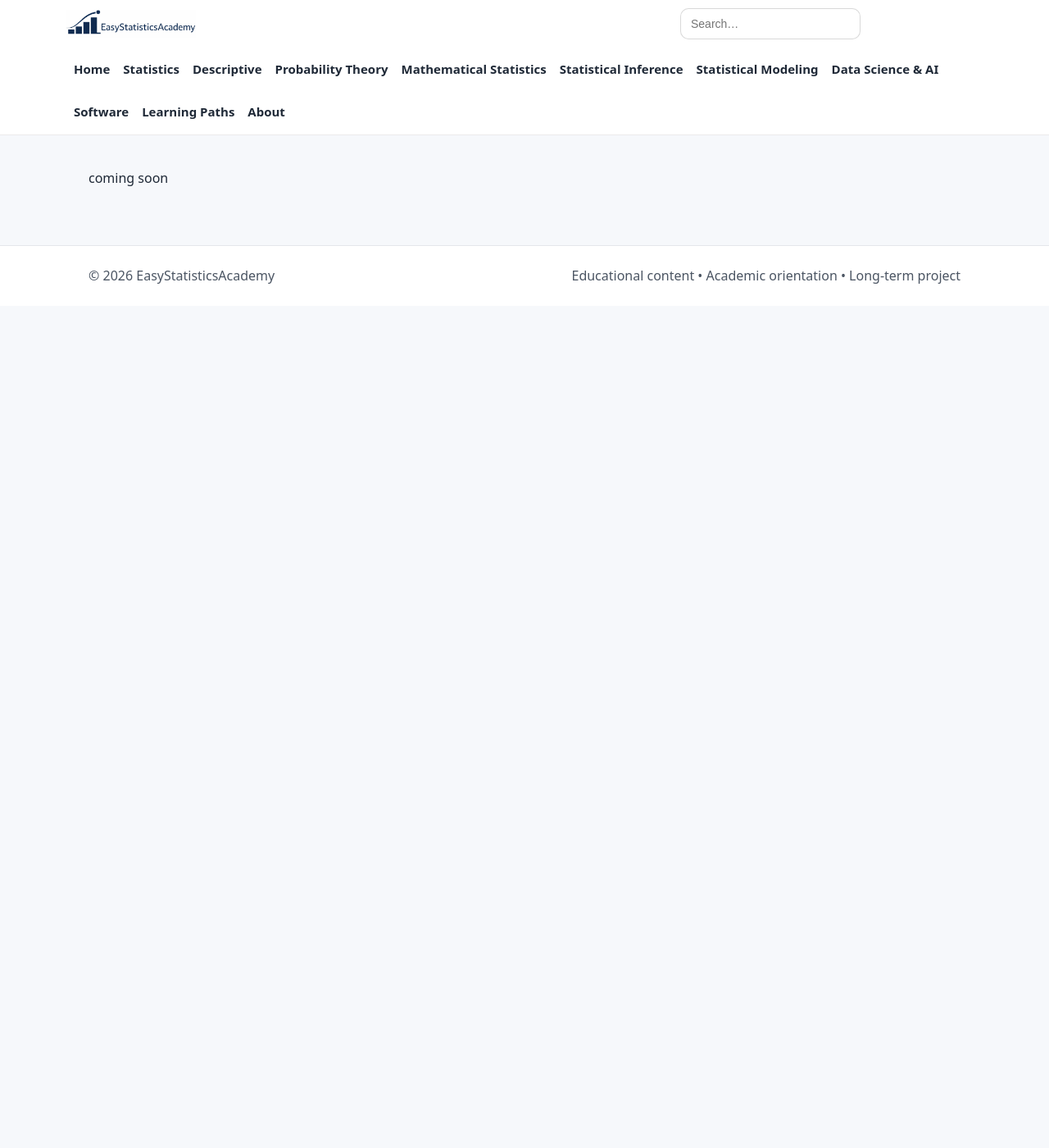
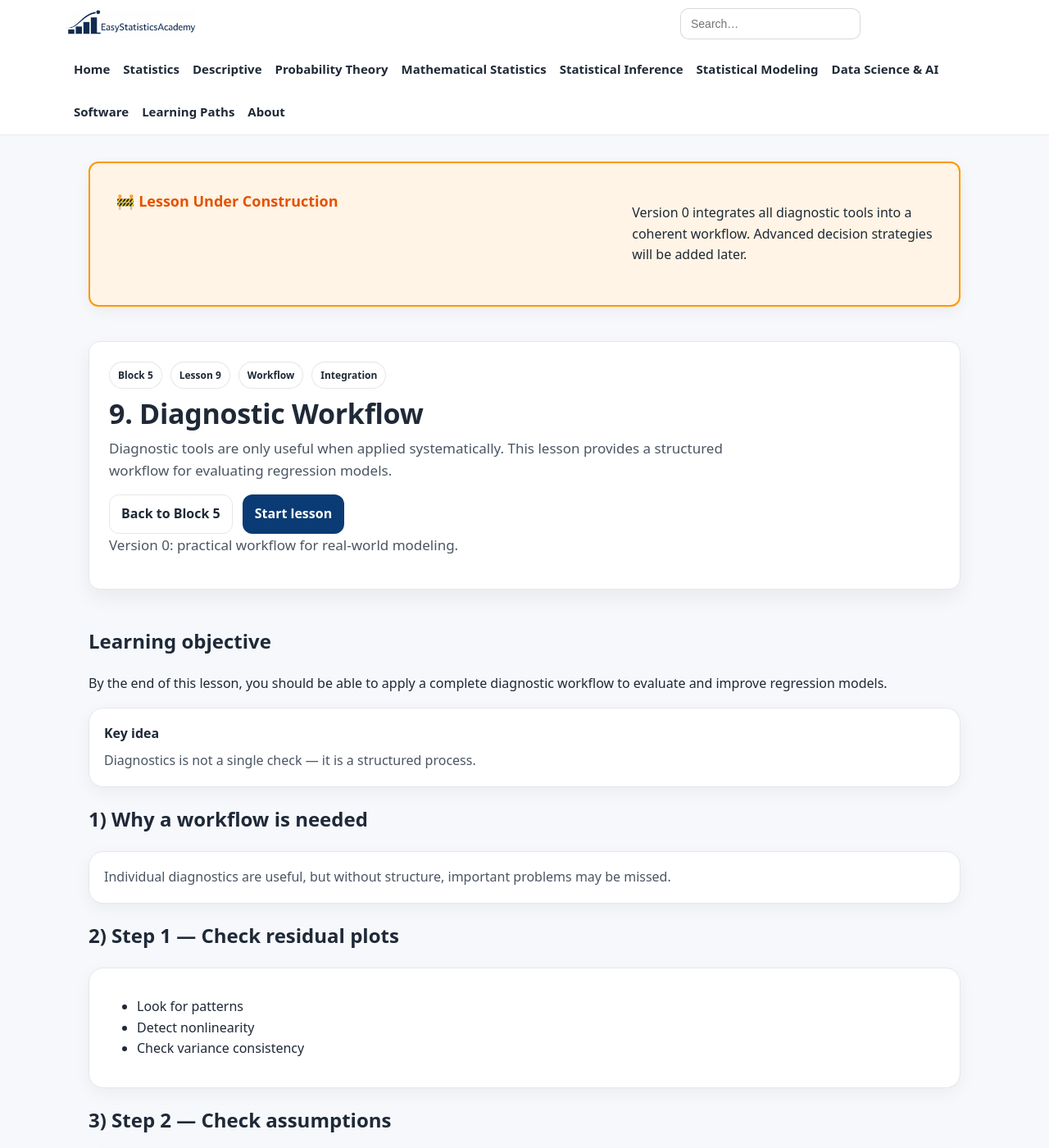
Before and after one commit to ammar-homaida-statistics/easystatisticsacademy, a Jekyll site: the page built from modeling/diagnostics/diagnostic-workflow/index.md, in a window 1280 px wide and 1400 px high. Shown: the whole window at 82% size. Built offline with Jekyll 4.4.1, drawn with Linux system fonts in a browser that asks for light colours; our own code applies the rules of GitHub Pages for plain Markdown files; some of the changed text lies outside the part shown.

Commit message:
Add lesson content

```diff
--- a/modeling/diagnostics/diagnostic-workflow/index.md
+++ b/modeling/diagnostics/diagnostic-workflow/index.md
@@ -1 +1,187 @@
-coming soon
+---
+layout: default
+title: 9. Diagnostic Workflow
+permalink: /modeling/diagnostics/diagnostic-workflow/
+sidebar: false
+---
+
+<!-- UNDER CONSTRUCTION -->
+<section class="section section-slim">
+  <div class="callout" style="background:#fff4e5; border:2px solid #ff9800; padding:2rem; border-radius:12px;">
+    <h2 style="color:#e65100;">🚧 Lesson Under Construction</h2>
+    <p>
+      Version 0 integrates all diagnostic tools into a coherent workflow.
+      Advanced decision strategies will be added later.
+    </p>
+  </div>
+</section>
+
+<!-- ✅ Update last visited lesson -->
+<script>
+(function () {
+  localStorage.setItem("esa_continue_modeling_diagnostics_lesson_v0", JSON.stringify({
+    url: "/modeling/diagnostics/diagnostic-workflow/",
+    label: "Lesson 9 — Diagnostic Workflow",
+    ts: Date.now()
+  }));
+})();
+</script>
+
+<!-- HERO -->
+<section class="hero hero-section">
+  <div class="hero-card">
+
+    <div class="badge-row">
+      <span class="badge">Block 5</span>
+      <span class="badge">Lesson 9</span>
+      <span class="badge">Workflow</span>
+      <span class="badge">Integration</span>
+    </div>
+
+    <h1>9. Diagnostic Workflow</h1>
+
+    <p class="lead">
+      Diagnostic tools are only useful when applied systematically.
+      This lesson provides a structured workflow for evaluating regression models.
+    </p>
+
+    <div class="hero-actions">
+      <a class="btn btn-outline" href="/modeling/diagnostics/">Back to Block 5</a>
+      <a class="btn" href="#lesson">Start lesson</a>
+    </div>
+
+    <p class="muted-mini">
+      Version 0: practical workflow for real-world modeling.
+    </p>
+
+  </div>
+</section>
+
+<!-- LESSON -->
+<section class="section" id="lesson">
+
+  <h2>Learning objective</h2>
+  <p>
+    By the end of this lesson, you should be able to apply a complete diagnostic workflow
+    to evaluate and improve regression models.
+  </p>
+
+  <div class="card">
+    <h3>Key idea</h3>
+    <p>
+      Diagnostics is not a single check — it is a structured process.
+    </p>
+  </div>
+
+  <h2>1) Why a workflow is needed</h2>
+  <div class="card">
+    <p>
+      Individual diagnostics are useful, but without structure,
+      important problems may be missed.
+    </p>
+  </div>
+
+  <h2>2) Step 1 — Check residual plots</h2>
+  <div class="card">
+    <ul>
+      <li>Look for patterns</li>
+      <li>Detect nonlinearity</li>
+      <li>Check variance consistency</li>
+    </ul>
+  </div>
+
+  <h2>3) Step 2 — Check assumptions</h2>
+  <div class="card">
+    <ul>
+      <li>Linearity</li>
+      <li>Independence</li>
+      <li>Homoscedasticity</li>
+      <li>Normality</li>
+    </ul>
+  </div>
+
+  <h2>4) Step 3 — Identify outliers</h2>
+  <div class="card">
+    <ul>
+      <li>Large residuals</li>
+      <li>Standardized residuals</li>
+    </ul>
+  </div>
+
+  <h2>5) Step 4 — Check leverage</h2>
+  <div class="card">
+    <p>
+      Identify observations with extreme predictor values.
+    </p>
+  </div>
+
+  <h2>6) Step 5 — Evaluate influence</h2>
+  <div class="card">
+    <ul>
+      <li>Combine residual + leverage</li>
+      <li>Use Cook’s Distance</li>
+    </ul>
+  </div>
+
+  <h2>7) Step 6 — Investigate problematic points</h2>
+  <div class="card">
+    <ul>
+      <li>Check for data errors</li>
+      <li>Understand context</li>
+      <li>Compare models</li>
+    </ul>
+  </div>
+
+  <h2>8) Step 7 — Improve the model</h2>
+  <div class="card">
+    <ul>
+      <li>Transform variables</li>
+      <li>Add missing predictors</li>
+      <li>Change model form</li>
+    </ul>
+  </div>
+
+  <h2>9) Step 8 — Re-evaluate</h2>
+  <div class="card">
+    <p>
+      Diagnostics is iterative — repeat checks after modifications.
+    </p>
+  </div>
+
+  <h2>10) Common mistake</h2>
+  <div class="card">
+    <p>
+      Treating diagnostics as a one-time step instead of an iterative process.
+    </p>
+  </div>
+
+  <h2>11) Why this matters</h2>
+  <div class="card">
+    <p>
+      A structured workflow ensures that models are valid, reliable,
+      and interpretable.
+    </p>
+  </div>
+
+  <div class="card">
+    <h3>Outcome of this lesson</h3>
+    <ul>
+      <li>Apply a full diagnostic workflow</li>
+      <li>Integrate all diagnostic tools</li>
+      <li>Identify and fix model problems</li>
+      <li>Think like a statistical practitioner</li>
+      <li>Prepare for model comparison</li>
+    </ul>
+  </div>
+
+  <div class="card">
+    <h3>Next step</h3>
+    <p>
+      We now move to evaluating and comparing models.
+    </p>
+    <a class="btn" href="/modeling/model-fit-comparison/">
+      Next block: Model Fit & Comparison →
+    </a>
+  </div>
+
+</section>
```
